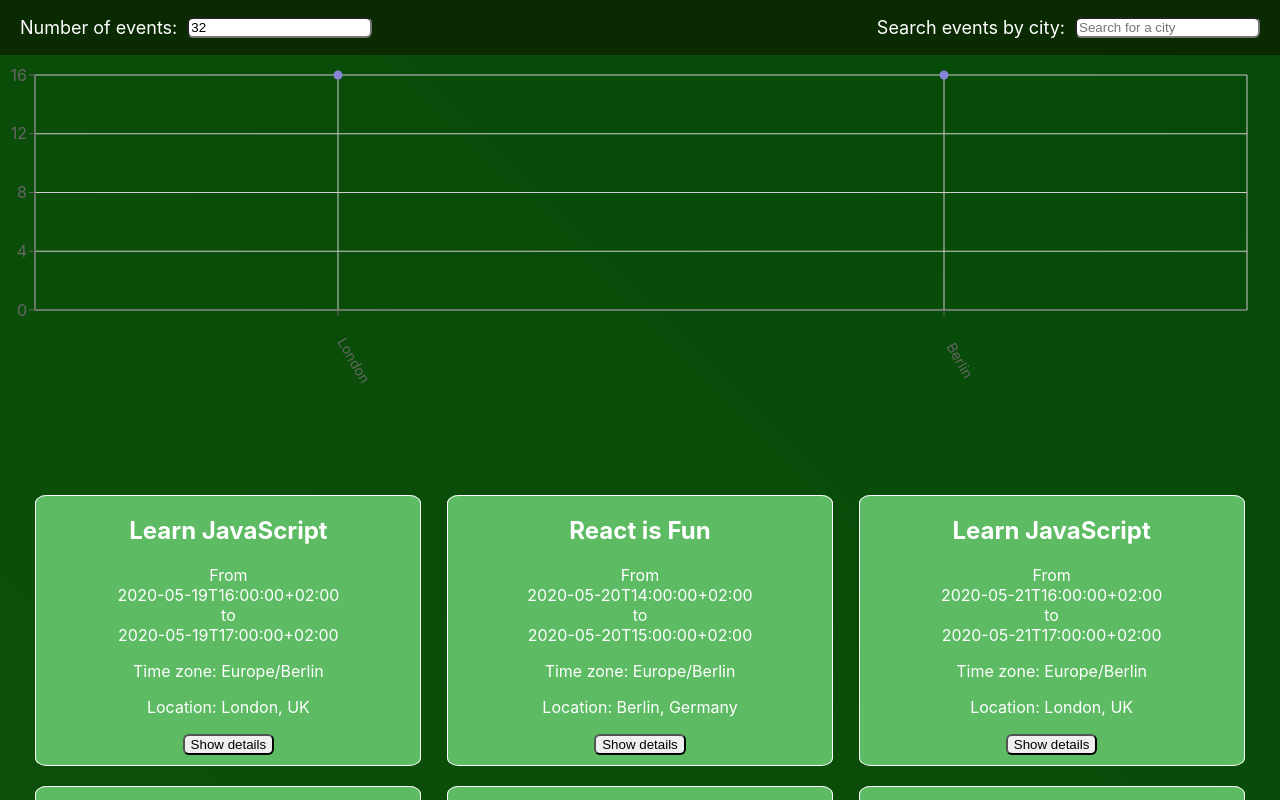
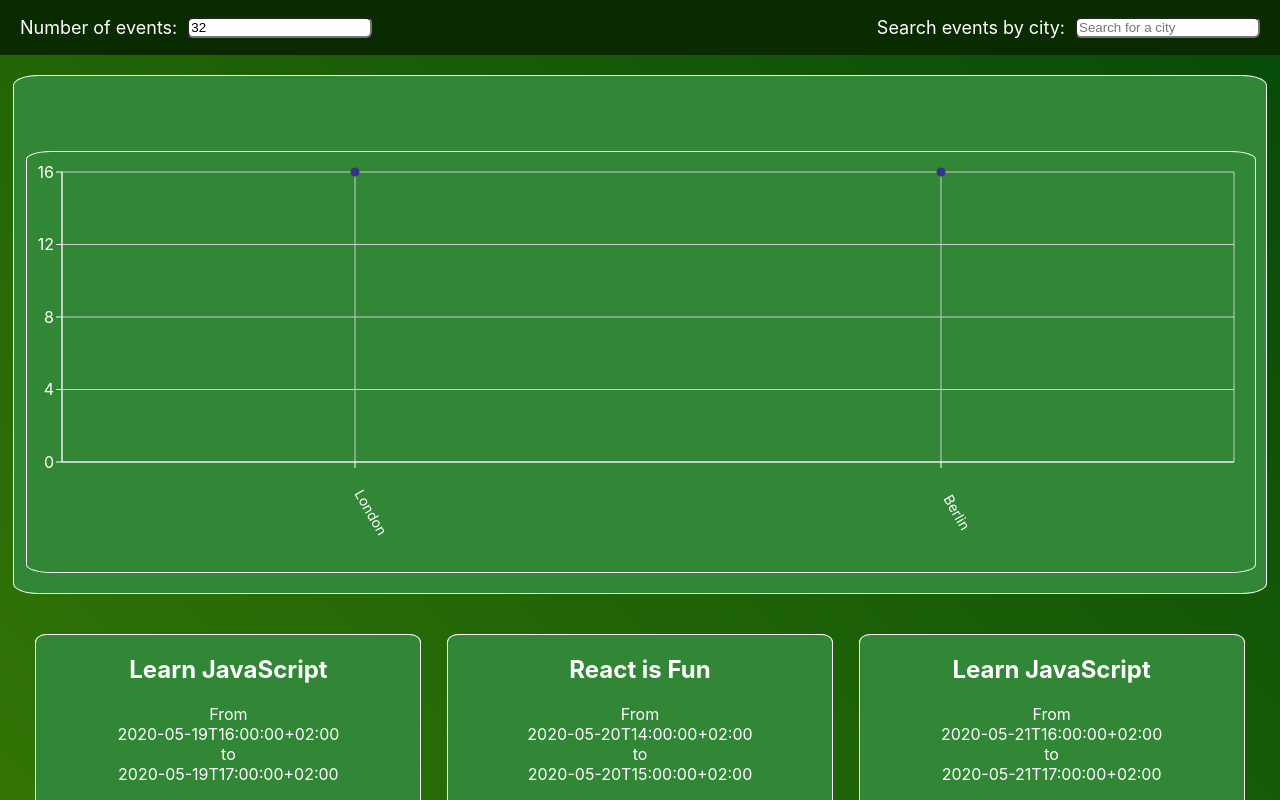
Before and after one commit to Darkpfeffer/meet-app, a React (Create React App) app: page / in a window 1280 px wide. Shown: the top 800 px of the page. Built offline with nearby package versions, Linux system fonts and the light colour scheme; what atatus-spa would draw is missing.

Commit message:
Adjusted chart to be resopnsive

```diff
--- a/src/App.css
+++ b/src/App.css
@@ -7,7 +7,7 @@ body {
   background-color: rgb(12, 114, 3);
   background-image: linear-gradient(45deg, rgb(107, 210, 3),
   rgb(6, 74, 9), rgb(69, 135, 4), rgb(6, 74, 9));
-  background-size: 100% 2000%;
+  background-size: 100% 200%;
   background-repeat: no-repeat;
 }
 
@@ -50,6 +50,7 @@ li {
   top: 0;
   left: 0;
   width: 100%;
+  z-index: 500;
   flex-direction: row;
   align-items: center;
   justify-content: space-between;
@@ -90,10 +91,21 @@ li {
   z-index: 1000;
 }
 
+/* Charts styling */
+.chart-container {
+  margin-top: 75px;
+  padding-bottom: 20px;
+  background-color: #318736;
+  margin-left: 1%;
+  margin-right: 1%;
+  border: 1px solid rgba(255, 255, 255, 1);
+  border-radius: 2%;
+}
+
 /* Events styling */
 .event {
   border: 1px solid rgba(255, 255, 255, 1);
-  background-color: #5DBB63;
+  background-color: #318736;
   border-radius: 3%;
 }
 
@@ -128,7 +140,7 @@ li {
 }
 
 #event-list {
-  margin-top: 75px;
+  margin-top: 20px;
 }
 
 /* Media queries*/
--- a/src/App.js
+++ b/src/App.js
@@ -63,7 +63,9 @@ export const App = () => {
         {errorAlert.length ? <ErrorAlert text={errorAlert} /> : null}
         {warningAlert.length ? <WarningAlert text={warningAlert} /> : null}
       </div>
+      <div className='chart-container'>
       <CityEventsChart allLocations={allLocations} events={events}/>
+      </div>
       <EventList events={events} currentNOE={currentNOE} />
     </div>
   )
--- a/src/components/CityEventsChart/CityEventsChart.js
+++ b/src/components/CityEventsChart/CityEventsChart.js
@@ -27,10 +27,10 @@ export const CityEventsChart = ({ allLocations, events}) => {
     }
 
     return (
-        <ResponsiveContainer width="99%" height={400}>
+        <ResponsiveContainer width="98%" height={400} className="chart-container">
           <ScatterChart
             margin={{
-              top: 75,
+              top: 20,
               right: 20,
               bottom: 60,
               left: -25,
@@ -39,10 +39,13 @@ export const CityEventsChart = ({ allLocations, events}) => {
             <CartesianGrid/>
             <XAxis type="category" dataKey="city" name="City"
                 angle={60} interval={0} tick={{ dx: 20, dy: 40, fontSize: 14 }}
+                stroke="#fff"
             />
-            <YAxis type="number" dataKey="count" name="Number of Events" allowDecimals={false} />
+            <YAxis type="number" dataKey="count" name="Number of Events" allowDecimals={false}
+             stroke="#fff"
+            />
             <Tooltip cursor={{ strokeDasharray: '3 3' }} />
-            <Scatter name="A school" data={data} fill="#8884d8" />
+            <Scatter name="A school" data={data} fill="#353187"/>
           </ScatterChart>
         </ResponsiveContainer>
       );
```
